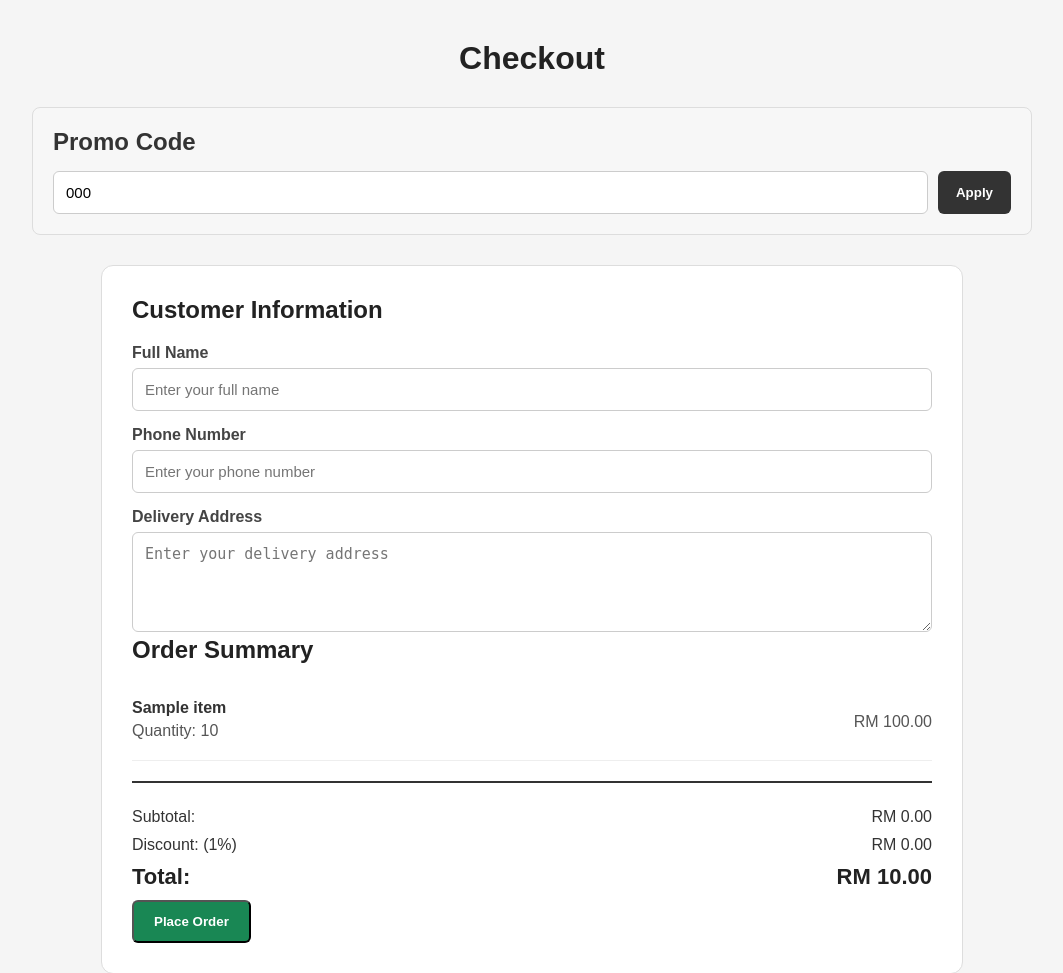
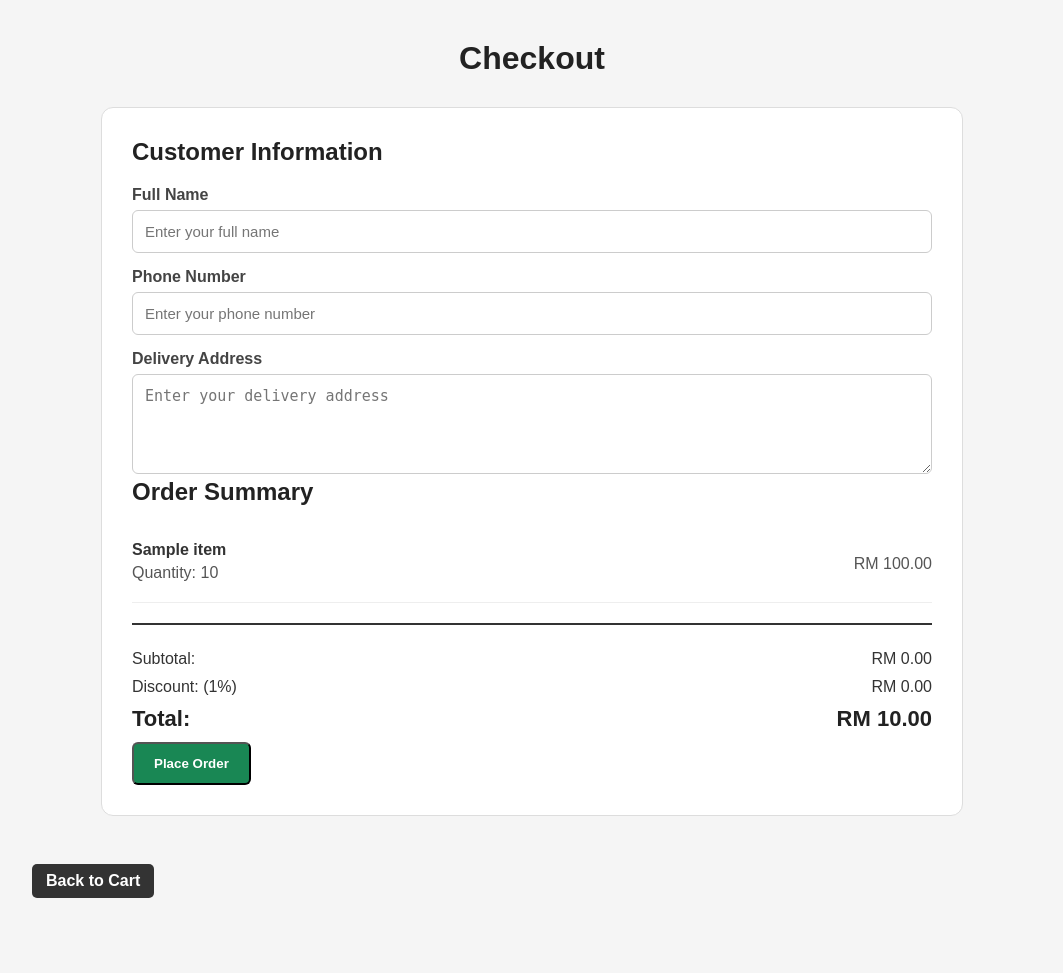
Before and after one commit to imannharith/CampusCart, a Flask app: template templates/checkout.html in a window 1280 px wide. Shown: the top 973 px of the page, without its empty margins (108-1171 px from the left). After the commit the page ends 898 px from the top, so only its background shows below. Run offline with Flask 3, Linux system fonts and the light colour scheme; the template is opened without the code that fills it: most values are stand-ins (such as "Sample title", 1, 10 or a date in 2020).

Commit message:
removed promo codes

```diff
--- a/templates/checkout.html
+++ b/templates/checkout.html
@@ -21,42 +21,12 @@
 
     <h1>Checkout</h1>
 
-    <div class="promo-section">
-
-        <h2>Promo Code</h2>
-
-        <form action="{{ url_for('apply_promo') }}"
-              method="POST">
-
-            <input
-                type="text"
-                name="promo_code"
-                placeholder="Enter a promo code"
-                value="{{ promo_code or '' }}"
-            >
-
-            <button type="submit" class="promo-button">
-                Apply
-            </button>
-
-        </form>
-
-        {% if message %}
-            <p class="promo-message{% if not message_ok %} promo-message-bad{% endif %}">
-                {{ message }}
-            </p>
-        {% endif %}
-
-    </div>
-
     <div class="checkout-section">
 
         <h2>Customer Information</h2>
 
         <form action="{{ url_for('place_order') }}"
               method="POST">
-
-            <input type="hidden" name="promo_code" value="{{ promo_code or '' }}">
 
             <label for="name">
                 Full Name
@@ -137,7 +107,9 @@
                 <p>
                     <span>
                         Discount:
-                        {% if discount_percent %}({{ discount_percent }}%){% endif %}
+                        {% if discount_percent %}
+                            ({{ discount_percent }}%)
+                        {% endif %}
                     </span>
 
                     <span>
```
